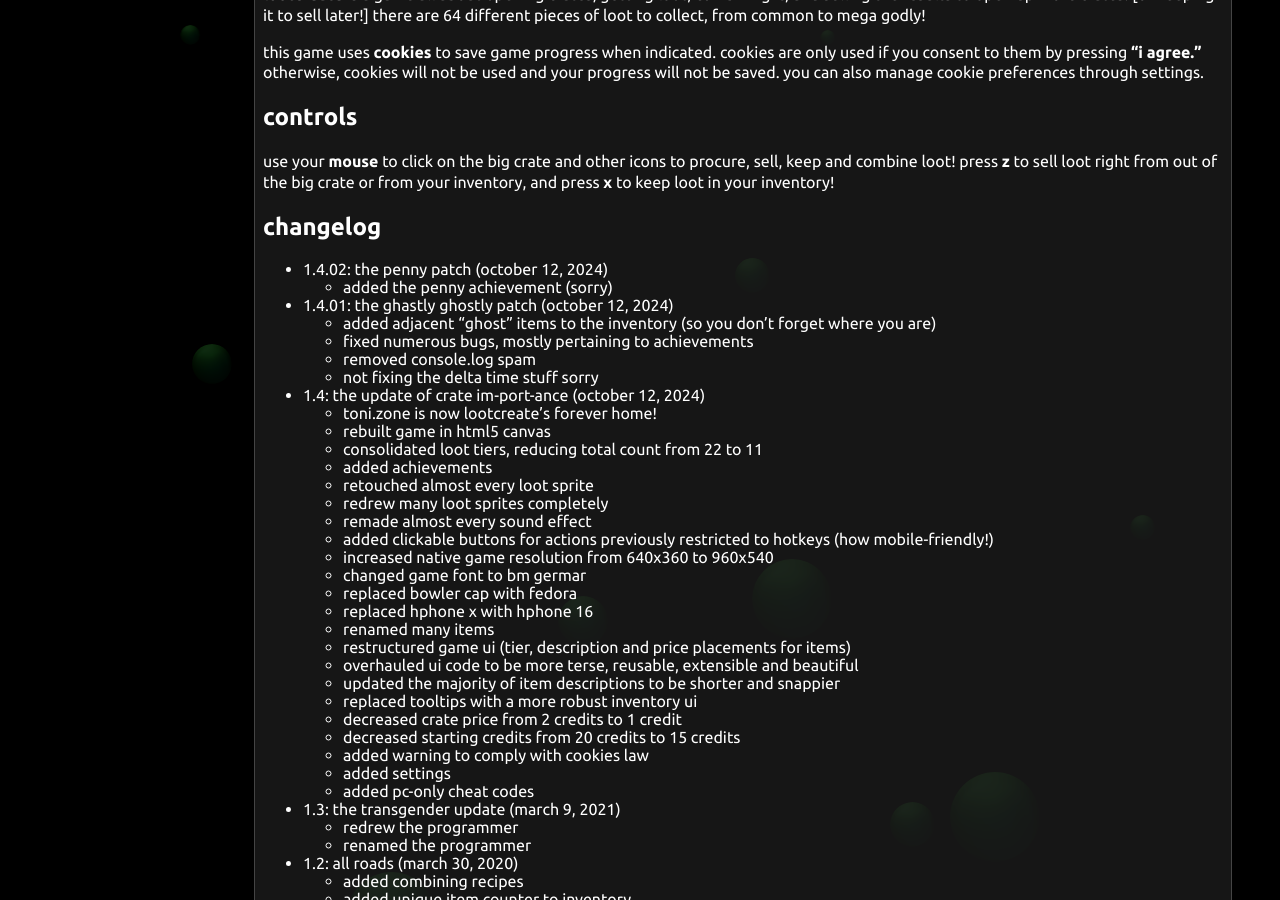
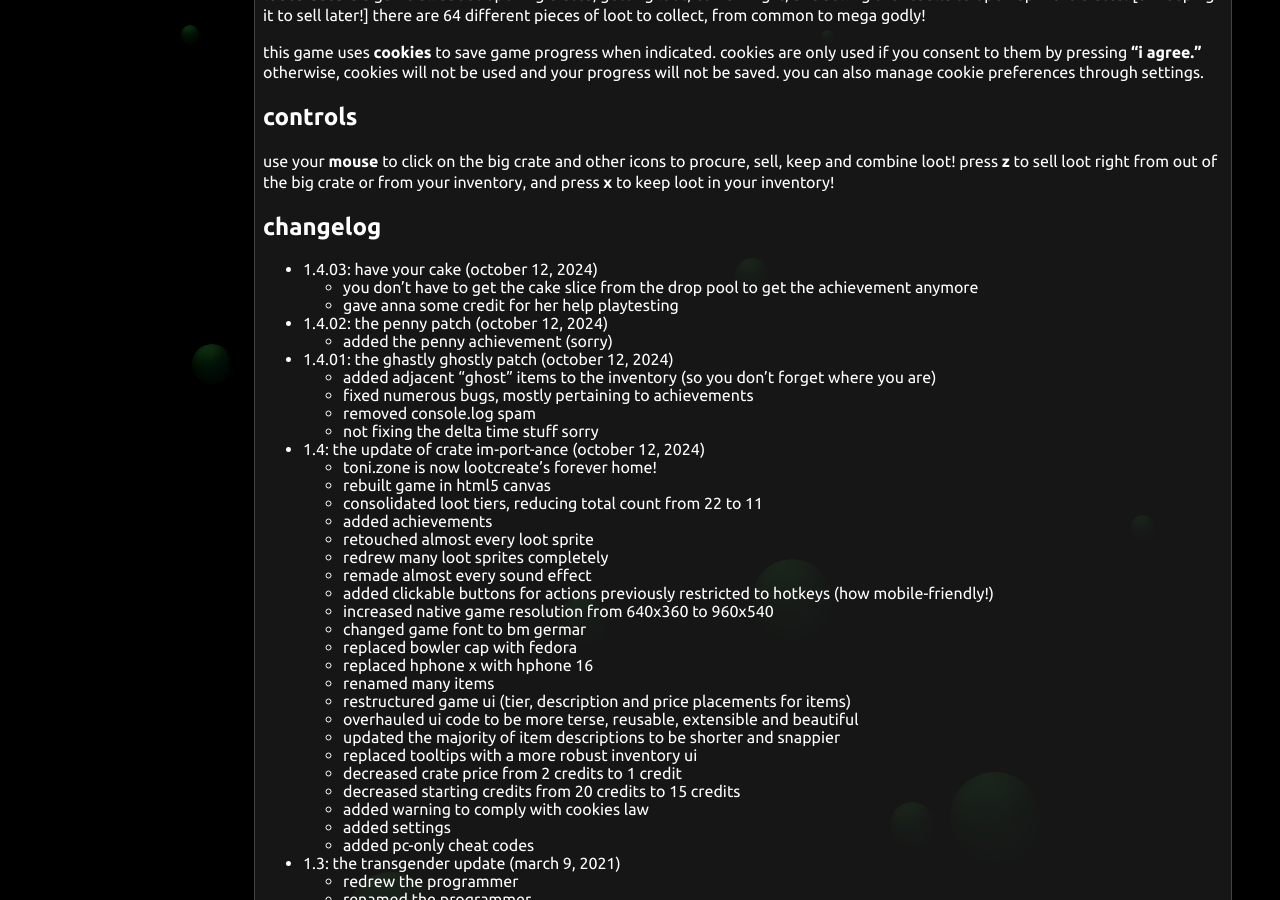
Before and after one commit to daytonabandcamp/toni.zone, a Jekyll site: the page built from _posts/2024-10-12-lootcreate.markdown, in a window 1280 px wide and 900 px high, scrolled down 863 px. Built offline with Jekyll 4.4.1, drawn with Linux system fonts in a browser that asks for light colours.

Commit message:
lootcreate 1.4.03

```diff
--- a/_posts/2024-10-12-lootcreate.markdown
+++ b/_posts/2024-10-12-lootcreate.markdown
@@ -16,6 +16,9 @@ this game uses **cookies** to save game progress when indicated. cookies are onl
 use your **mouse** to click on the big crate and other icons to procure, sell, keep and combine loot! press **Z** to sell loot right from out of the big crate or from your inventory, and press **X** to keep loot in your inventory!
 
 ## changelog
+- 1.4.03: have your cake (october 12, 2024)
+    - you don't have to get the cake slice from the drop pool to get the achievement anymore
+    - gave anna some credit for her help playtesting
 - 1.4.02: the penny patch (october 12, 2024)
     - added the penny achievement (sorry)
 - 1.4.01: the ghastly ghostly patch (october 12, 2024)
--- a/html5/lootcreate/main.js
+++ b/html5/lootcreate/main.js
@@ -552,6 +552,9 @@ class CombineState {
         CombineState.textWidths.desc = ctx.measureText(CombineState.descText).width;
         InvState.prev.selectable = CombineState.selectedRecipe > 0;
         InvState.next.selectable = !(CombineState.selectedRecipe + 1 >= (CombineState.showUsableOnly?CombineState.usableList:Recipe.list).length);
+        if (Game.inventory.length == 64) {
+            LootState.handleAchievements("I've Wasted My Life");
+        }
     }
     static update() {
         ctx.fillStyle = "black";
@@ -1029,7 +1032,11 @@ class Game {
         ctx.fillStyle = "black"
         if (Game.state != RestartState && Game.state != PreloaderState) {
             ctx.fillText(`Credits: ${Game.credits}`,5,24);
-            ctx.fillText("Lootcreate 1.4.02",5,48);
+            ctx.fillText("Lootcreate 1.4.03",5,48);
+            ctx.textAlign = "right";
+            ctx.fillText("toni.zone gamez",canvas.width-5,24);
+            ctx.fillText("beta tested by anna",canvas.width-5,48);
+            ctx.textAlign = "left";
             if (LootState.cloverTurnsLeft>0) {
                 ctx.fillText(`${LootState.luck==777?"Godly":"Lucky"} Turns Left: ${LootState.cloverTurnsLeft}`,5,72);
             }
--- a/html5/lootcreate/recipes.js
+++ b/html5/lootcreate/recipes.js
@@ -299,6 +299,8 @@ class Recipe {
             LootState.handleAchievements("The Red Pill");
         } else if (this.output.id==63) {
             LootState.handleAchievements("Make Me!")
+        } else if (this.output.id==44) {
+            LootState.handleAchievements("How You Slice It");
         } else if (this.elements[0].id==13){
             LootState.handleAchievements("But Of Quartz!");
         } else if (this.elements[0].id==7 && this.elements[0].count==100) {
```
